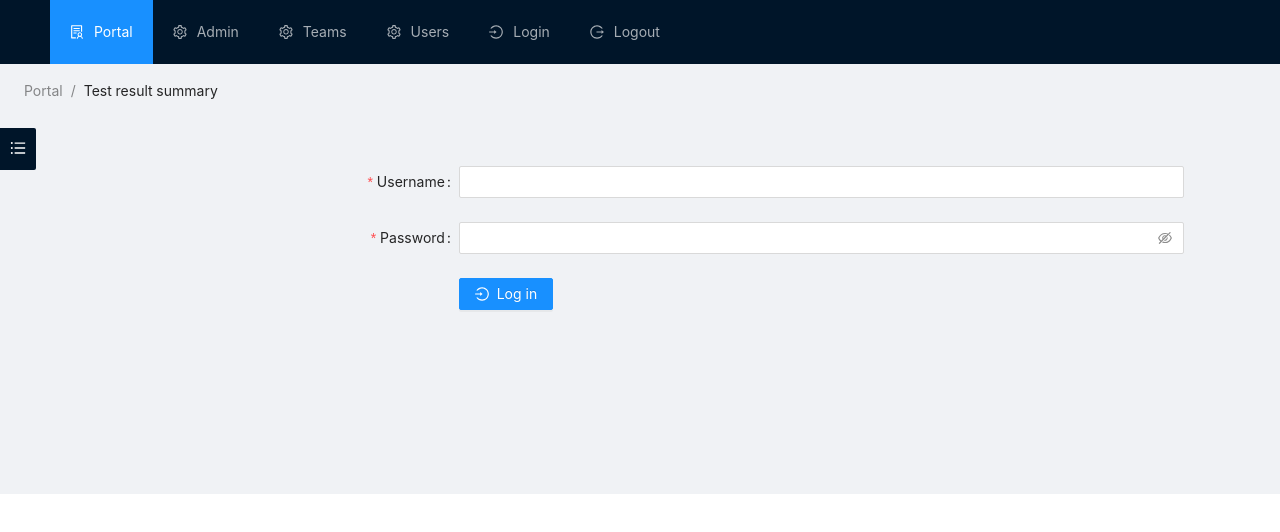
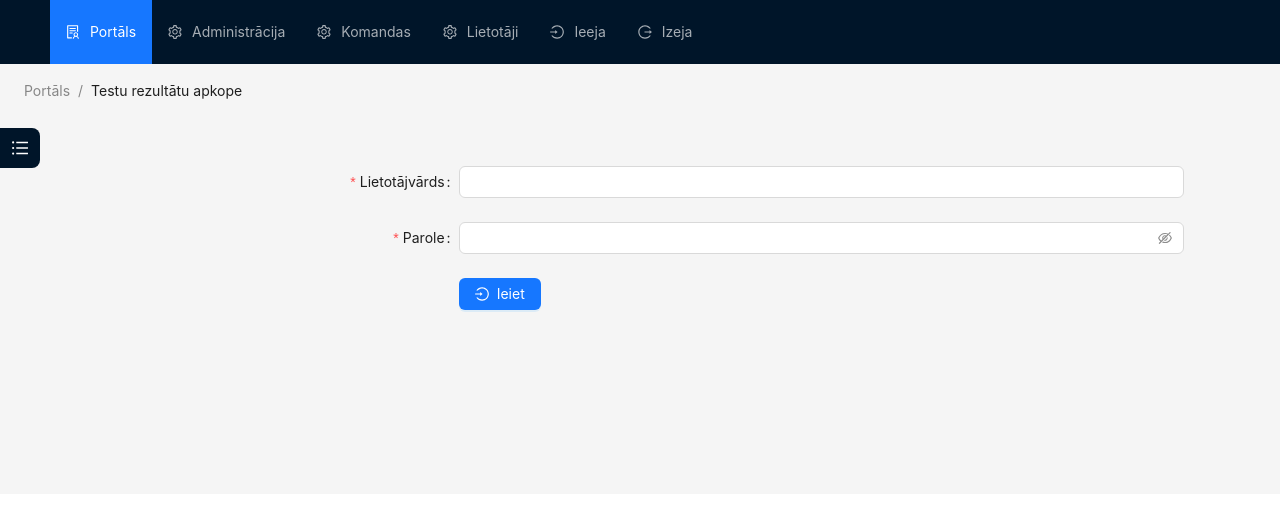
Before and after one commit to kamikaze/react-project-template, a React (Create React App) app: page /login in a window 1280 px wide. Shown: the top 532 px of the page. Built offline with nearby package versions, Linux system fonts and the light colour scheme.

Commit message:
upgrading i18n

```diff
--- /dev/null
+++ b/src/@types/react-app-env.d.ts
@@ -0,0 +1 @@
+/// <reference types="react-scripts" />
--- a/src/App.css
+++ b/src/App.css
@@ -1,4 +1,3 @@
-@import '~antd/dist/antd.css';
 
 .App {
   text-align: center;
--- a/src/App.tsx
+++ b/src/App.tsx
@@ -1,4 +1,5 @@
 import React from 'react';
+import 'antd/dist/reset.css';
 import './App.css';
 import {
   Navigate,
@@ -7,6 +8,7 @@ import {
   createBrowserRouter,
   createRoutesFromElements
 } from 'react-router-dom';
+
 import {HomePage} from './pages/HomePage';
 import {AdminPage} from './pages/AdminPage';
 import {TeamListPage} from './pages/TeamListPage';
--- a/src/components/PageLayout.tsx
+++ b/src/components/PageLayout.tsx
@@ -3,7 +3,8 @@ import React from 'react';
 import config from '../config';
 import {Breadcrumb, Layout, Menu} from 'antd';
 import Icon, {AuditOutlined, LoginOutlined, LogoutOutlined, SettingOutlined, SolutionOutlined} from '@ant-design/icons';
-import {useTranslation} from "react-i18next";
+import '../i18n/config';
+import { useTranslation } from 'react-i18next';
 
 const { Content, Header, Sider } = Layout;
 
--- /dev/null
+++ b/src/i18n/config.ts
@@ -0,0 +1,19 @@
+import i18next from 'i18next';
+import { initReactI18next } from 'react-i18next';
+import en from './en/translation.json';
+import lv from './lv/translation.json';
+
+export const resources = {
+  lv: {
+    translation: lv
+  },
+  en: {
+    translation: en
+  }
+};
+
+i18next.use(initReactI18next).init({
+  lng: 'lv',
+  debug: true,
+  resources,
+});
--- /dev/null
+++ b/src/i18n/en/translation.json
@@ -0,0 +1,16 @@
+{
+  "Log in": "Log in",
+  "Please input your password!": "Please input your password!",
+  "Please input your username!": "Please input your username!",
+  "Password": "Password",
+  "Username": "Username",
+  "Error occurred": "Error occurred",
+  "Unable to login": "Unable to login",
+  "Test result summary": "Test result summary",
+  "Portal": "Portal",
+  "Logout": "Logout",
+  "Login": "Login",
+  "Users": "Users",
+  "Teams": "Teams",
+  "Admin": "Admin"
+}
--- /dev/null
+++ b/src/i18n/lv/translation.json
@@ -0,0 +1,16 @@
+{
+  "Log in": "Ieiet",
+  "Please input your password!": "Lūgums ievadīt paroli!",
+  "Please input your username!": "Lūgums ievadīt lietotājvārdu!",
+  "Password": "Parole",
+  "Username": "Lietotājvārds",
+  "Error occurred": "Notika kļūda",
+  "Unable to login": "Nesanāca ieiet",
+  "Test result summary": "Testu rezultātu apkope",
+  "Portal": "Portāls",
+  "Logout": "Izeja",
+  "Login": "Ieeja",
+  "Users": "Lietotāji",
+  "Teams": "Komandas",
+  "Admin": "Administrācija"
+}
--- a/src/index.tsx
+++ b/src/index.tsx
@@ -9,6 +9,7 @@ import lvLV from 'antd/lib/locale/lv_LV';
 const root = ReactDOM.createRoot(
   document.getElementById('root') as HTMLElement
 );
+
 root.render(
   <React.StrictMode>
     <Suspense fallback={<Spin/>}>
--- a/src/pages/LoginPage.tsx
+++ b/src/pages/LoginPage.tsx
@@ -1,4 +1,4 @@
-import {useLocation, useNavigate} from "react-router-dom";
+// import {useLocation, useNavigate} from "react-router-dom";
 import { Button, Form, Input, Layout, message } from 'antd';
 import React from 'react';
 import { useTranslation } from 'react-i18next';
@@ -15,10 +15,10 @@ const tailLayout = {
 };
 
 const LoginPage = () => {
-  const navigate = useNavigate();
-  const location = useLocation();
+  // const navigate = useNavigate();
+  // const location = useLocation();
   const { t } = useTranslation();
-  const fromPage = location.state?.from?.pathname || '/';
+  // const fromPage = location.state?.from?.pathname || '/';
 
   const onFinish = async (values: any) => {
     let body = new URLSearchParams();
```
Also changed, not shown: package.json (+14 -14 lines), src/@types/i18next.d.ts (added, +7 -0 lines), 1 other file (tests, documents, lock files or other folders).
